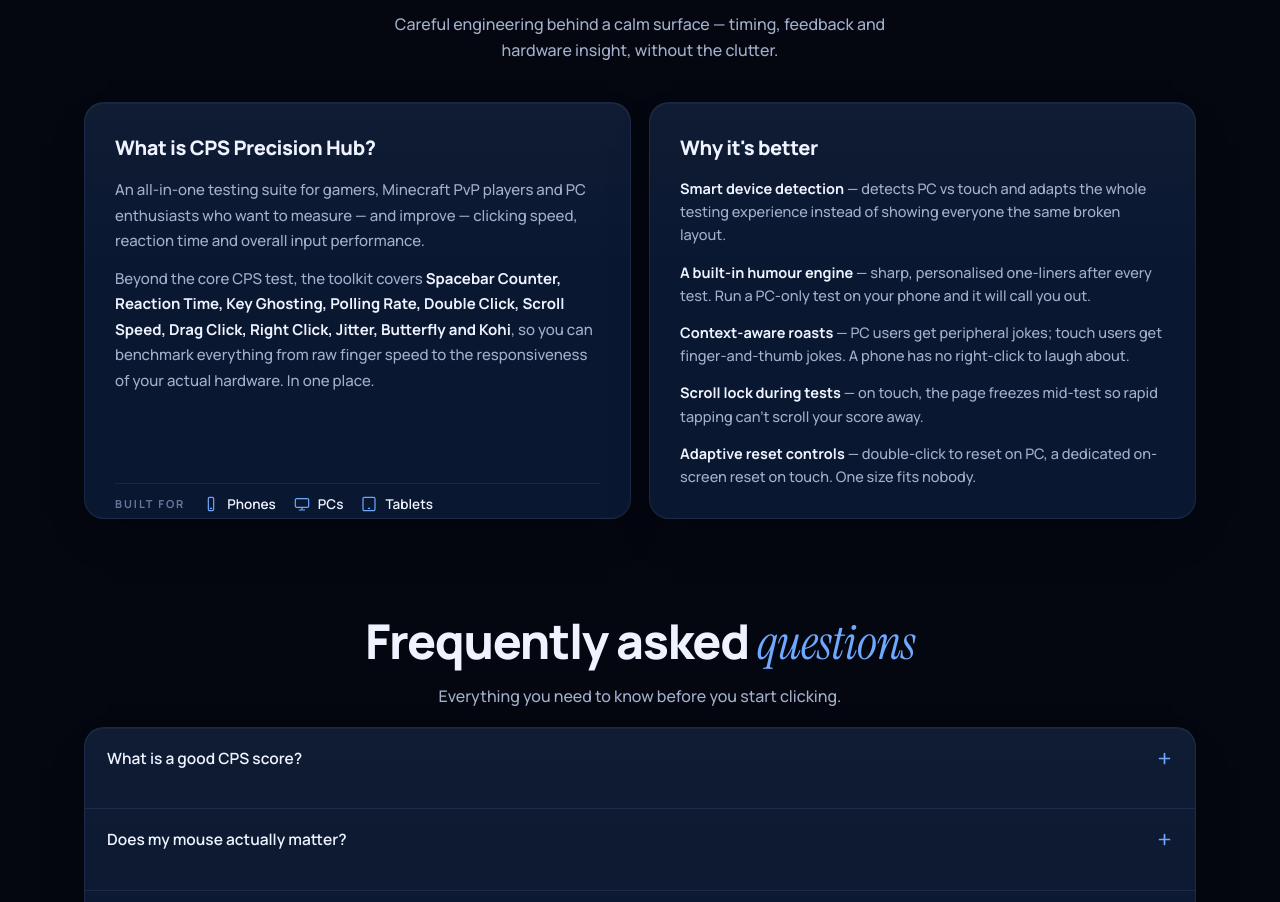
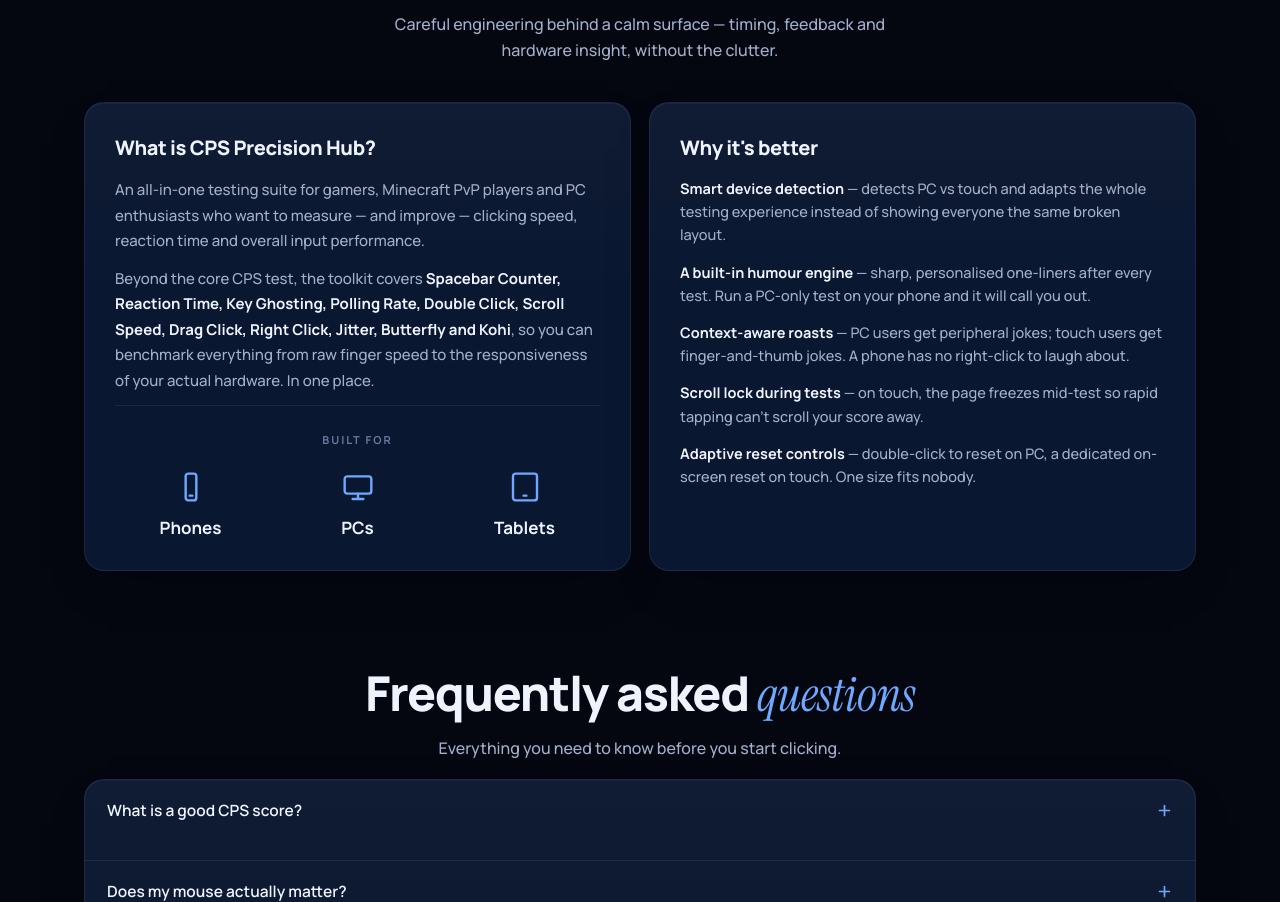
Before and after one commit to JSxtrme/CPS-Precision-Hubv2, a React (Vite) app: page / in a window 1280 px wide. Shown: the part 3863-4765 px from the top of the page. Built offline with nearby package versions, Linux system fonts and the light colour scheme.

Commit message:
Make Built for block prominent: 3-column icon-on-top layout

```diff
--- a/src/App.tsx
+++ b/src/App.tsx
@@ -557,9 +557,11 @@ export default function App() {
                 <p>Beyond the core CPS test, the toolkit covers <b>Spacebar Counter, Reaction Time, Key Ghosting, Polling Rate, Double Click, Scroll Speed, Drag Click, Right Click, Jitter, Butterfly and Kohi</b>, so you can benchmark everything from raw finger speed to the responsiveness of your actual hardware. In one place.</p>
                 <div className="built-for">
                   <span className="bf-label">Built for</span>
-                  <span className="bf-item"><svg viewBox="0 0 24 24" fill="none" stroke="currentColor" strokeWidth="1.8" strokeLinecap="round" strokeLinejoin="round" aria-hidden="true"><rect x="8" y="2" width="8" height="20" rx="2" /><path d="M11 18.5h2" /></svg>Phones</span>
-                  <span className="bf-item"><svg viewBox="0 0 24 24" fill="none" stroke="currentColor" strokeWidth="1.8" strokeLinecap="round" strokeLinejoin="round" aria-hidden="true"><rect x="2" y="4" width="20" height="13" rx="2" /><path d="M8 21h8M12 17v4" /></svg>PCs</span>
-                  <span className="bf-item"><svg viewBox="0 0 24 24" fill="none" stroke="currentColor" strokeWidth="1.8" strokeLinecap="round" strokeLinejoin="round" aria-hidden="true"><rect x="3" y="2" width="18" height="20" rx="2" /><path d="M11 18.5h2" /></svg>Tablets</span>
+                  <div className="bf-grid">
+                    <div className="bf-item"><svg viewBox="0 0 24 24" fill="none" stroke="currentColor" strokeWidth="1.8" strokeLinecap="round" strokeLinejoin="round" aria-hidden="true"><rect x="8" y="2" width="8" height="20" rx="2" /><path d="M11 18.5h2" /></svg><span>Phones</span></div>
+                    <div className="bf-item"><svg viewBox="0 0 24 24" fill="none" stroke="currentColor" strokeWidth="1.8" strokeLinecap="round" strokeLinejoin="round" aria-hidden="true"><rect x="2" y="4" width="20" height="13" rx="2" /><path d="M8 21h8M12 17v4" /></svg><span>PCs</span></div>
+                    <div className="bf-item"><svg viewBox="0 0 24 24" fill="none" stroke="currentColor" strokeWidth="1.8" strokeLinecap="round" strokeLinejoin="round" aria-hidden="true"><rect x="3" y="2" width="18" height="20" rx="2" /><path d="M11 18.5h2" /></svg><span>Tablets</span></div>
+                  </div>
                 </div>
               </div>
               <div className="panel reveal">
--- a/src/preview.css
+++ b/src/preview.css
@@ -397,12 +397,13 @@
 .pv-scope .tool-card .go{ margin-top:16px; font-size:11px; font-weight:700; letter-spacing:.14em; color:var(--accent); text-transform:uppercase; }
 .pv-scope .about{ display:grid; grid-template-columns:1fr 1fr; gap:18px; margin-top:38px; text-align:left; }
 @media (max-width:860px){.pv-scope .about{ grid-template-columns:1fr; }}
-.pv-scope .about .panel{ padding:30px; position:relative; }
-.pv-scope .built-for{ position:absolute; left:30px; right:30px; bottom:4px; padding-top:10px; border-top:1px solid var(--line); display:flex; align-items:center; gap:18px; flex-wrap:wrap; }
-.pv-scope .bf-label{ font-size:11px; font-weight:700; letter-spacing:.18em; text-transform:uppercase; color:var(--faint); }
-.pv-scope .bf-item{ display:inline-flex; align-items:center; gap:8px; font-size:13.5px; font-weight:600; color:var(--text); }
-.pv-scope .bf-item svg{ width:16px; height:16px; color:var(--accent); flex:none; }
-@media (max-width:480px){ .pv-scope .built-for{ gap:10px; padding-top:8px; } .pv-scope .bf-label{ font-size:10px; letter-spacing:.12em; } .pv-scope .bf-item{ font-size:12.5px; gap:6px; } .pv-scope .bf-item svg{ width:16px; height:16px; } }
+.pv-scope .about .panel{ padding:30px; position:relative; display:flex; flex-direction:column; }
+.pv-scope .built-for{ position:static; margin-top:auto; padding-top:26px; border-top:1px solid var(--line); text-align:center; }
+.pv-scope .bf-label{ display:block; font-size:11px; font-weight:700; letter-spacing:.18em; text-transform:uppercase; color:var(--faint); margin-bottom:22px; }
+.pv-scope .bf-grid{ display:grid; grid-template-columns:repeat(3,1fr); gap:16px; }
+.pv-scope .bf-item{ display:flex; flex-direction:column; align-items:center; gap:12px; font-size:17px; font-weight:700; color:var(--text); }
+.pv-scope .bf-item svg{ width:32px; height:32px; color:var(--accent); flex:none; }
+@media (max-width:480px){ .pv-scope .built-for{ padding-top:20px; } .pv-scope .bf-label{ font-size:10px; letter-spacing:.12em; margin-bottom:16px; } .pv-scope .bf-grid{ gap:8px; } .pv-scope .bf-item{ font-size:16px; gap:10px; } .pv-scope .bf-item svg{ width:28px; height:28px; } }
 .pv-scope .about h3{ font-weight:800; letter-spacing:-.02em; font-size:20px; margin:0 0 14px; }
 .pv-scope .about p{ color:var(--muted); line-height:1.7; margin:0 0 12px; font-size:15px; font-weight:500; }
 .pv-scope .about p b{ color:var(--text); }
```
